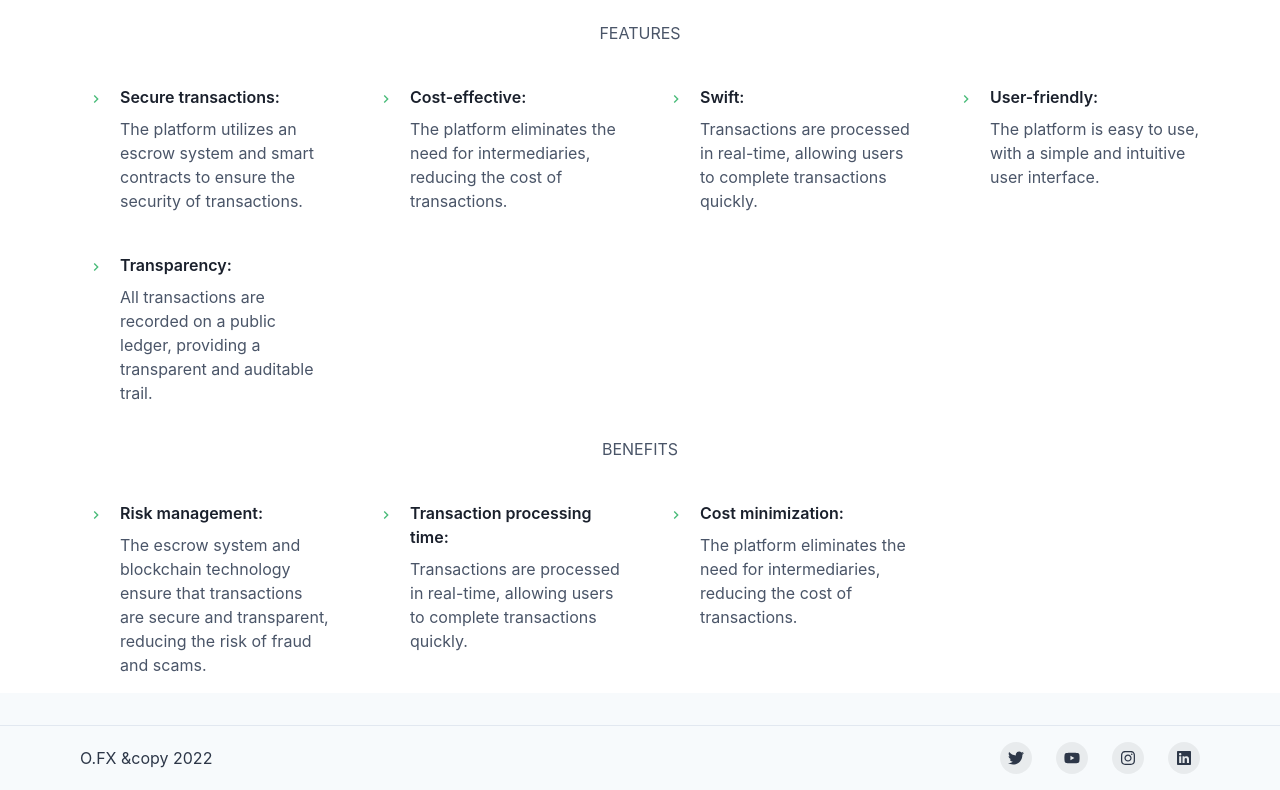
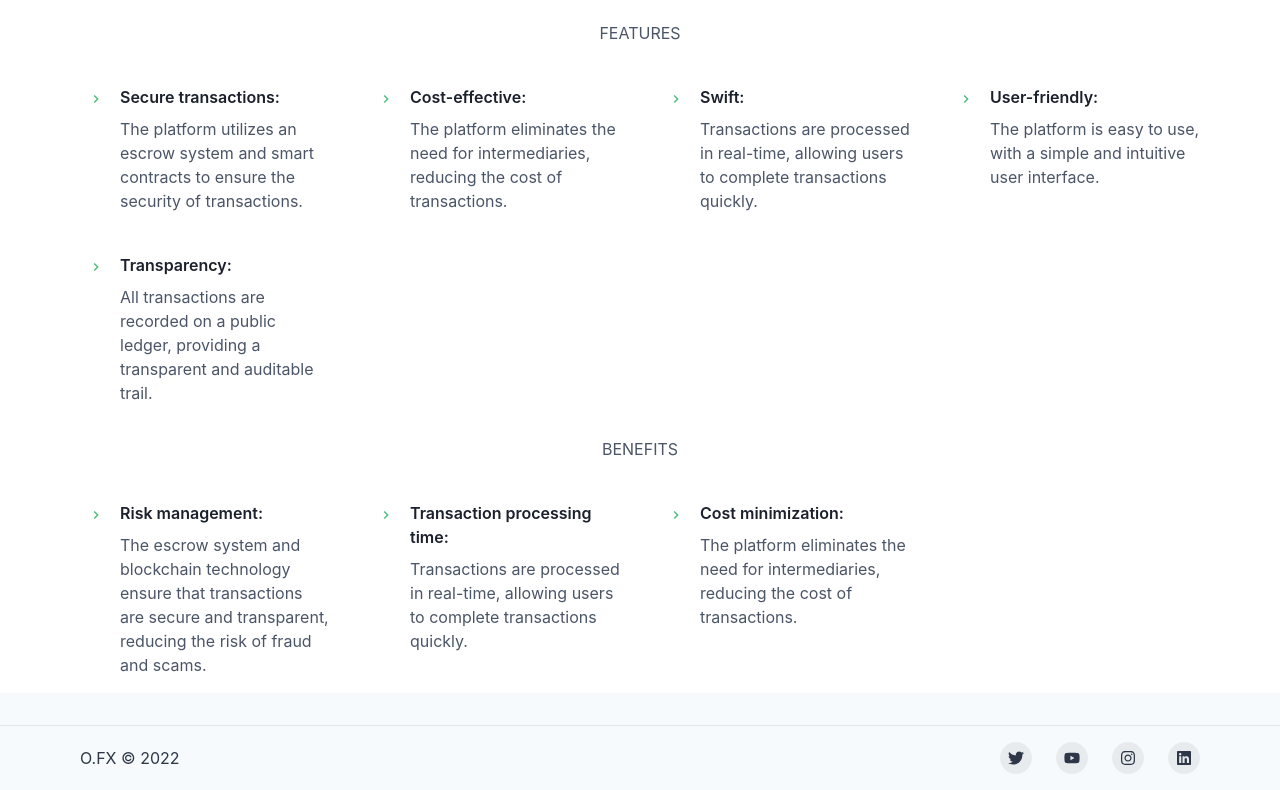
Before and after one commit to jokojie24/jswap, a Next.js app: page / in a window 1280 px wide. Shown: the part 803-1593 px from the top of the page. Built offline with nearby package versions, Linux system fonts and the light colour scheme.

Commit message:
Update Footer.js

```diff
--- a/src/components/Footer.js
+++ b/src/components/Footer.js
@@ -65,7 +65,7 @@ import {
             spacing={4}
             justify={{ base: 'center', md: 'space-between' }}
             align={{ base: 'center', md: 'center' }}>
-            <Text>O.FX   &copy 2022</Text>
+            <Text>O.FX &#169; 2022</Text>
             <Stack direction={'row'} spacing={6}>
               <SocialButton label={'Twitter'} href={'https://twitter.com/The_prof1'}>
                 <FaTwitter />
```
